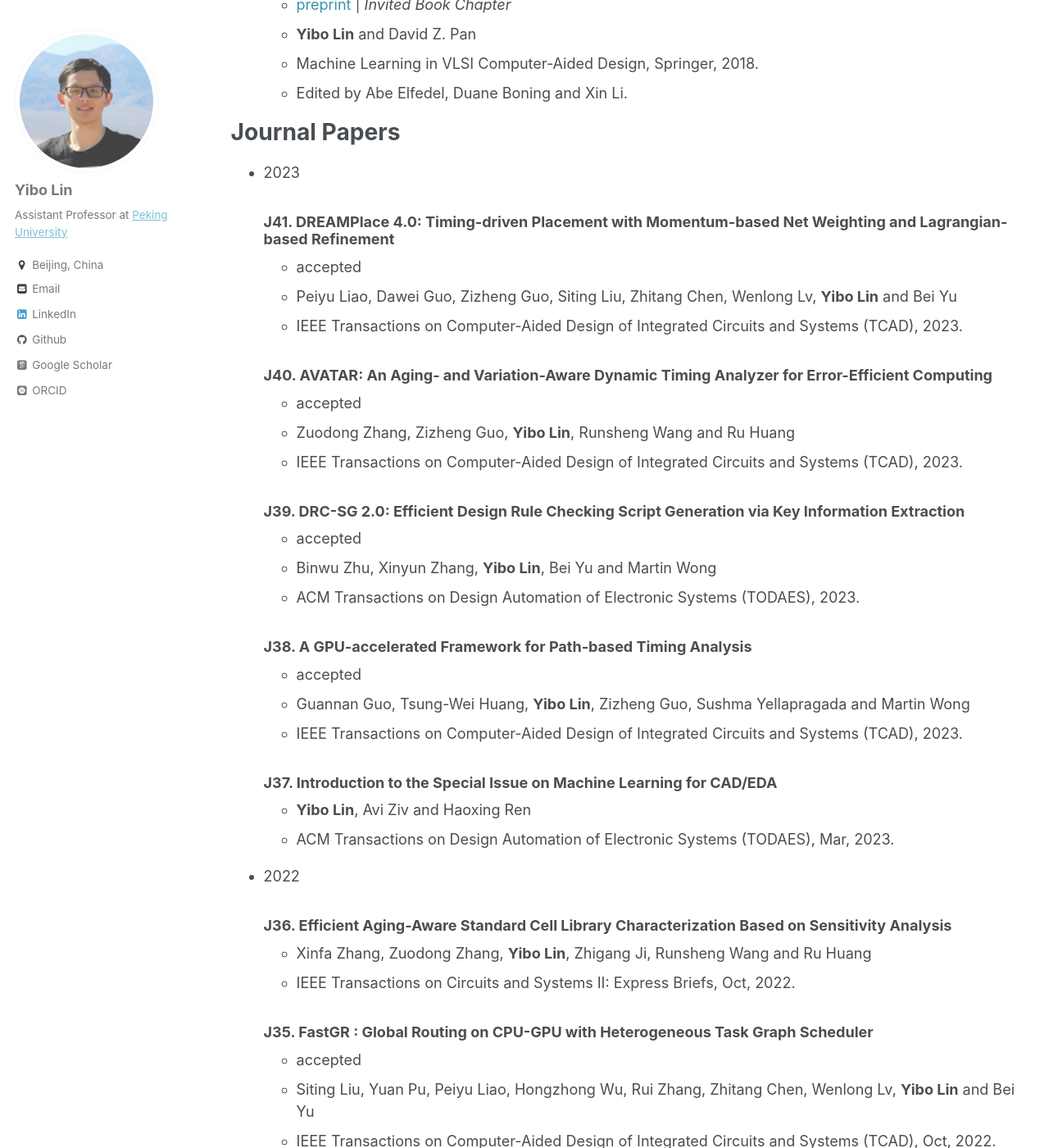
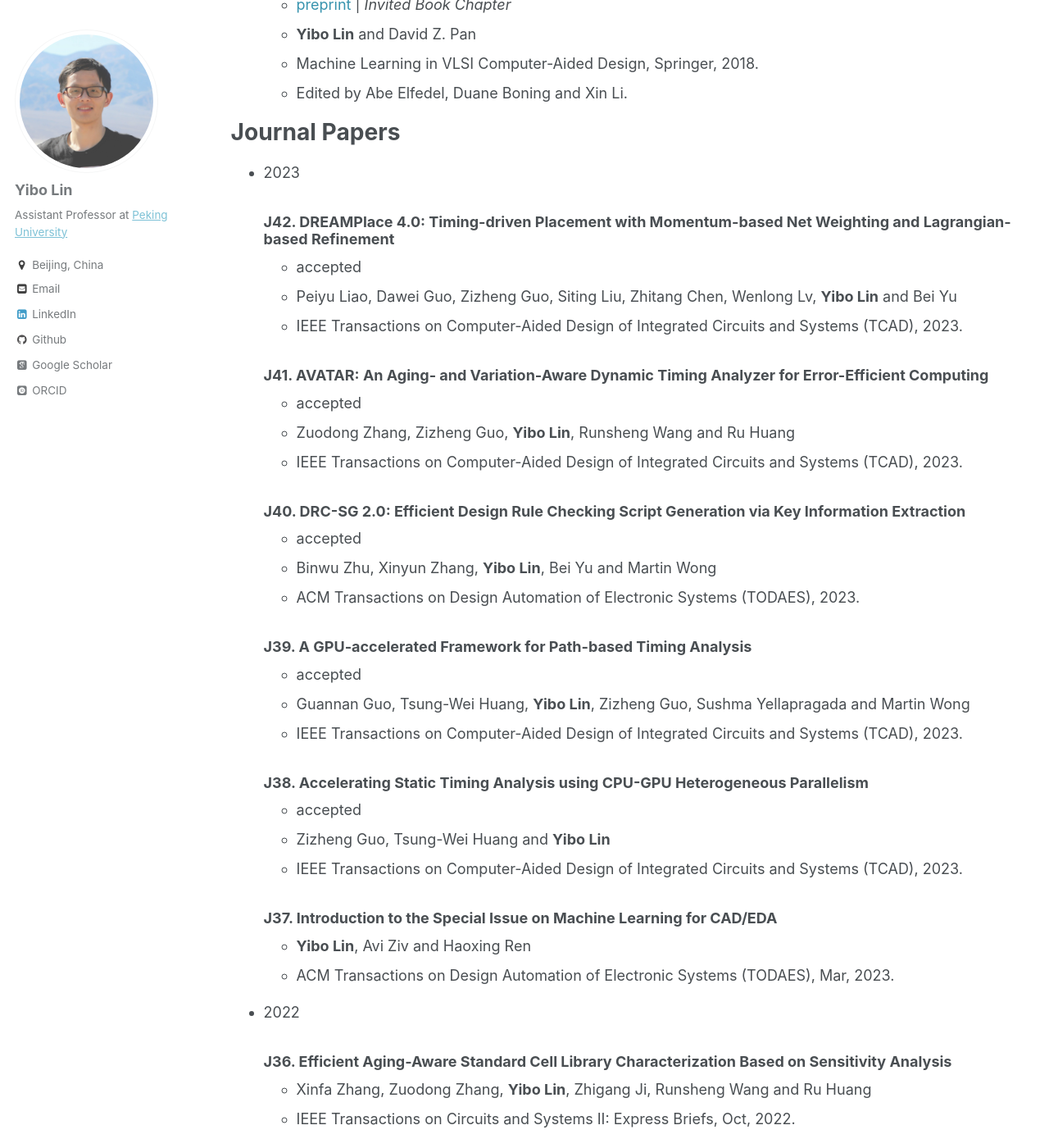
Before and after one commit to limbo018/limbo018.github.io, a Jekyll site: the page built from _pages/publications.md, in a window 1280 px wide and 1400 px high, scrolled down 816 px. Shown: the whole window at 82% size. Built offline with Jekyll 4.4.1, drawn with Linux system fonts in a browser that asks for light colours; some web fonts are replaced.

Commit message:
add zz's tcad paper

```diff
--- a/_pages/publications.md
+++ b/_pages/publications.md
@@ -44,24 +44,29 @@ Journal Papers
 
 * 2023
 
-  ### J41. [DREAMPlace 4.0: Timing-driven Placement with Momentum-based Net Weighting and Lagrangian-based Refinement](https://doi.org/10.1109/TCAD.2023.3240132)
+  ### J42. [DREAMPlace 4.0: Timing-driven Placement with Momentum-based Net Weighting and Lagrangian-based Refinement](https://doi.org/10.1109/TCAD.2023.3240132)
      * accepted
      * Peiyu Liao, Dawei Guo, Zizheng Guo, Siting Liu, Zhitang Chen, Wenlong Lv, **Yibo Lin** and Bei Yu
      * IEEE Transactions on Computer-Aided Design of Integrated Circuits and Systems (TCAD), 2023.
 
-  ### J40. [AVATAR: An Aging- and Variation-Aware Dynamic Timing Analyzer for Error-Efficient Computing](https://doi.org/10.1109/TCAD.2023.3255167)
+  ### J41. [AVATAR: An Aging- and Variation-Aware Dynamic Timing Analyzer for Error-Efficient Computing](https://doi.org/10.1109/TCAD.2023.3255167)
      * accepted
      * Zuodong Zhang, Zizheng Guo, **Yibo Lin**, Runsheng Wang and Ru Huang
      * IEEE Transactions on Computer-Aided Design of Integrated Circuits and Systems (TCAD), 2023.
 
-  ### J39. DRC-SG 2.0: Efficient Design Rule Checking Script Generation via Key Information Extraction
+  ### J40. DRC-SG 2.0: Efficient Design Rule Checking Script Generation via Key Information Extraction
      * accepted
      * Binwu Zhu, Xinyun Zhang, **Yibo Lin**, Bei Yu and Martin Wong
      * ACM Transactions on Design Automation of Electronic Systems (TODAES), 2023.
 
-  ### J38. [A GPU-accelerated Framework for Path-based Timing Analysis](https://doi.org/10.1109/TCAD.2023.3272274)
+  ### J39. [A GPU-accelerated Framework for Path-based Timing Analysis](https://doi.org/10.1109/TCAD.2023.3272274)
      * accepted
      * Guannan Guo, Tsung-Wei Huang, **Yibo Lin**, Zizheng Guo, Sushma Yellapragada and Martin Wong
+     * IEEE Transactions on Computer-Aided Design of Integrated Circuits and Systems (TCAD), 2023.
+
+  ### J38. [Accelerating Static Timing Analysis using CPU-GPU Heterogeneous Parallelism](https://doi.org/10.1109/TCAD.2023.3286261)
+     * accepted
+     * Zizheng Guo, Tsung-Wei Huang and **Yibo Lin**
      * IEEE Transactions on Computer-Aided Design of Integrated Circuits and Systems (TCAD), 2023.
 
   ### J37. [Introduction to the Special Issue on Machine Learning for CAD/EDA](https://doi.org/10.1145/3586208)
```
Also changed, not shown: _includes/publications_cv.md (+6 -4 lines), ref/publications.bib (+11 -1 lines), 4 other files.
